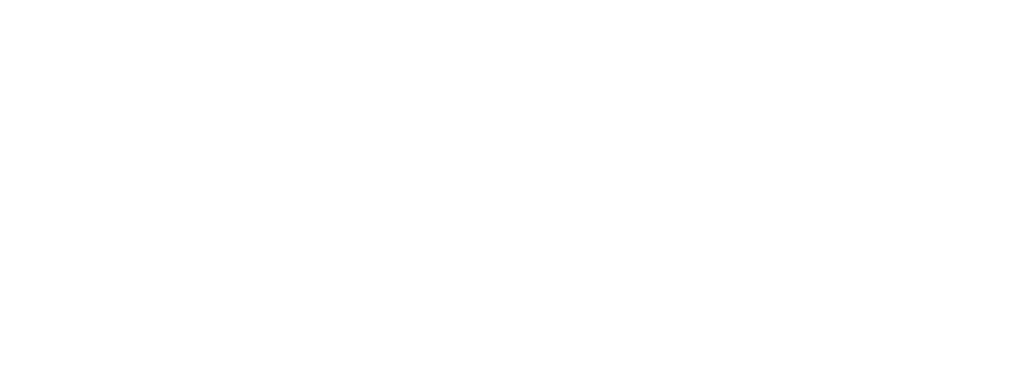
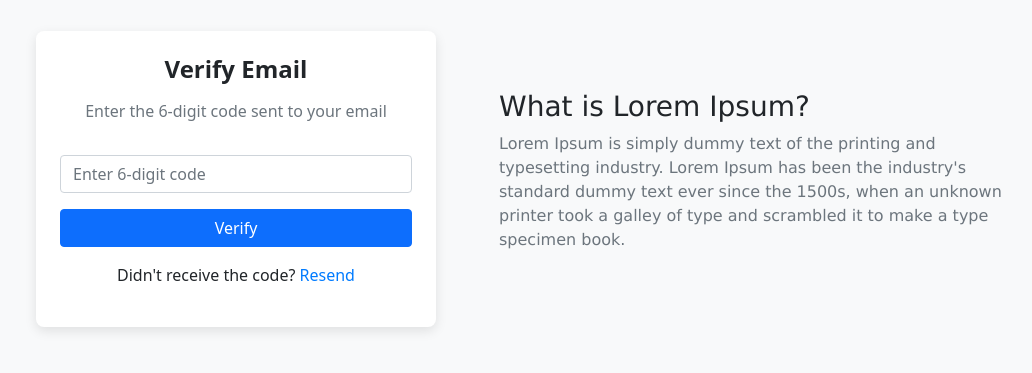
Before and after one commit to Syed-Suleman-Shah/Baba-Yaga, a React (Vite) app in the folder FrontEnd/: page /VerifyEmail in a window 1280 px wide. Before the commit this address had no page. Shown: the part 221-594 px from the top of the page, without its empty margins (71-1103 px from the left). Built offline with nearby package versions, Linux system fonts and the light colour scheme.

Commit message:
Verify Email pg

```diff
--- a/FrontEnd/src/App.jsx
+++ b/FrontEnd/src/App.jsx
@@ -3,6 +3,7 @@
 import { BrowserRouter as Router, Routes, Route, Navigate} from 'react-router-dom';
 import SignInPage from './pages/SignInPage';
 import SignUpPage from './pages/SignUpPage';
+import VerifyEmail from './components/Auth/VerifyEmail';
 import ForgotPasswordPage from './pages/ForgotPasswordPage';
 
 function App() {
@@ -15,6 +16,7 @@
           <Route path="/" element={<Navigate to="/signin" />} />
 
           <Route path="/signin" element={<SignInPage />} />
+          <Route path="/VerifyEmail" element={<VerifyEmail />} />
           <Route path="/signup" element={<SignUpPage />} />
           <Route path="/forgot-password" element={<ForgotPasswordPage />} />
         </Routes>
--- a/FrontEnd/src/components/Auth/SignUp.jsx
+++ b/FrontEnd/src/components/Auth/SignUp.jsx
@@ -1,5 +1,6 @@
+
 import React, { useState } from 'react';
-import { Link } from 'react-router-dom';
+import { Link, useNavigate} from 'react-router-dom';
 import InputField from '../Common/InputFields';
 import './AuthForm.css';
 
@@ -10,8 +11,16 @@
   const [confirmPassword, setConfirmPassword] = useState('');
   const [agreeToTerms, setAgreeToTerms] = useState(false);
 
+  const navigate = useNavigate();
+
   const handleSignUp = (e) => {
     e.preventDefault();
+
+    if (password.length < 8) {
+      alert('Password must be at least 8 characters long!');
+      return;
+    }
+
     if (password !== confirmPassword) {
       alert('Passwords do not match!');
       return;
@@ -21,6 +30,9 @@
       return;
     }
     onSignUp({ name, email, password });
+
+    navigate('/VerifyEmail');
+
   };
 
   return (
--- /dev/null
+++ b/FrontEnd/src/components/Auth/VerifyEmail.jsx
@@ -0,0 +1,52 @@
+import React, { useState } from 'react';
+import './AuthForm.css';
+
+function VerifyEmail({ onVerify }) {
+  const [code, setCode] = useState('');
+
+  const handleVerify = (e) => {
+    e.preventDefault();
+    if (code.length === 6) {
+      onVerify(code);
+    } else {
+      alert('Please enter a valid 6-digit code');
+    }
+  };
+
+  return (
+    <div className="auth-container d-flex flex-column flex-md-row align-items-center">
+      <div className="form-section col-12 col-md-6 p-4">
+        <h2 className="auth-title">Verify Email</h2>
+        <p className="auth-subtitle">Enter the 6-digit code sent to your email</p>
+
+        <form onSubmit={handleVerify}>
+          <div className="mb-3">
+            <input
+              type="text"
+              className="form-control"
+              placeholder="Enter 6-digit code"
+              value={code}
+              onChange={(e) => setCode(e.target.value)}
+              maxLength={6}
+            />
+          </div>
+
+          <button type="submit" className="btn btn-primary w-100">
+            Verify
+          </button>
+
+          <p className="text-center mt-3">
+            Didn't receive the code? <span className="text-link" style={{ cursor: 'pointer' }}>Resend</span>
+          </p>
+        </form>
+      </div>
+
+        <div className="image-section col-12 col-md-6 d-none d-md-block">
+            <h3>What is Lorem Ipsum?</h3>
+            <p>Lorem Ipsum is simply dummy text of the printing and typesetting industry. Lorem Ipsum has been the industry's standard dummy text ever since the 1500s, when an unknown printer took a galley of type and scrambled it to make a type specimen book.</p>
+        </div>
+    </div>
+  );
+}
+
+export default VerifyEmail;
```
